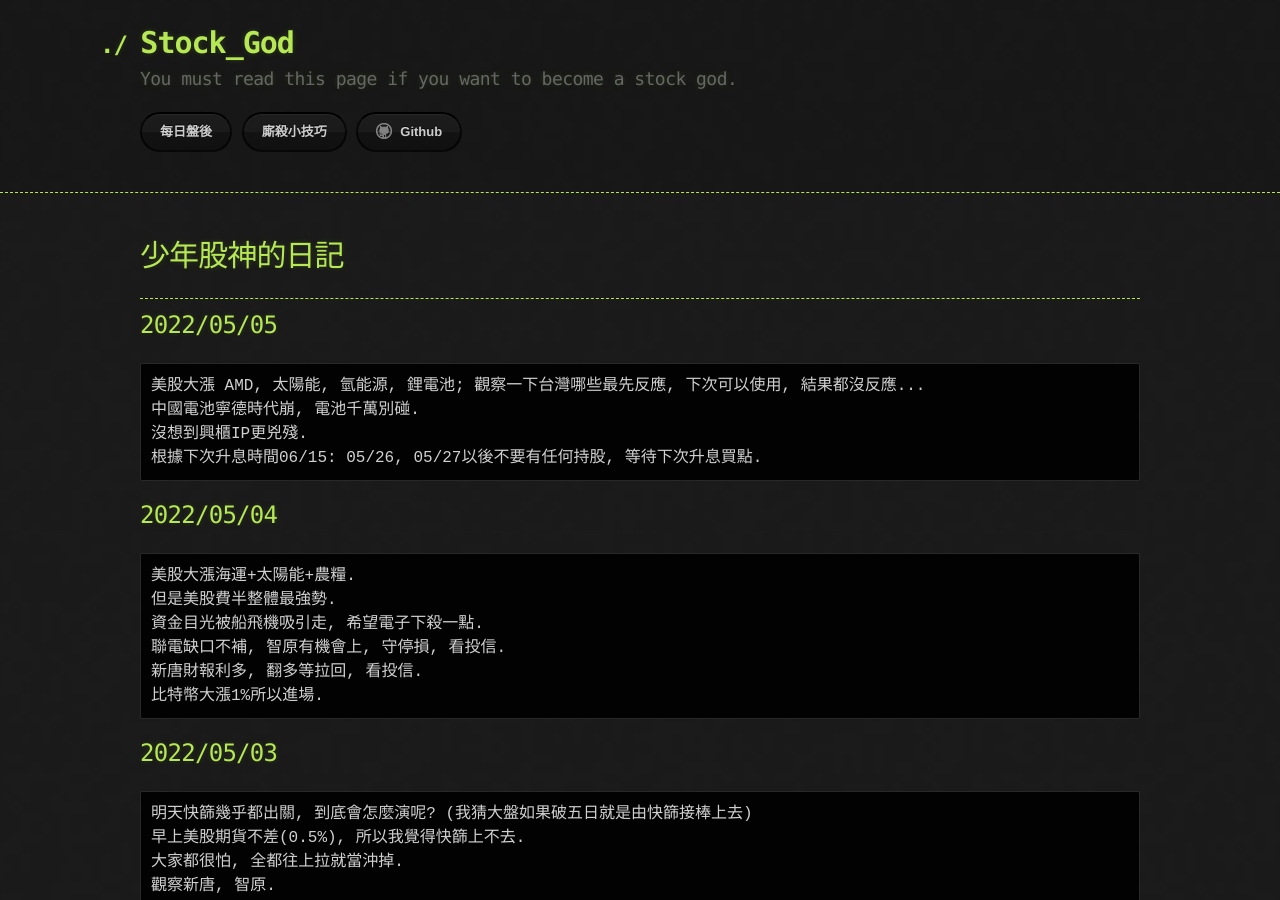
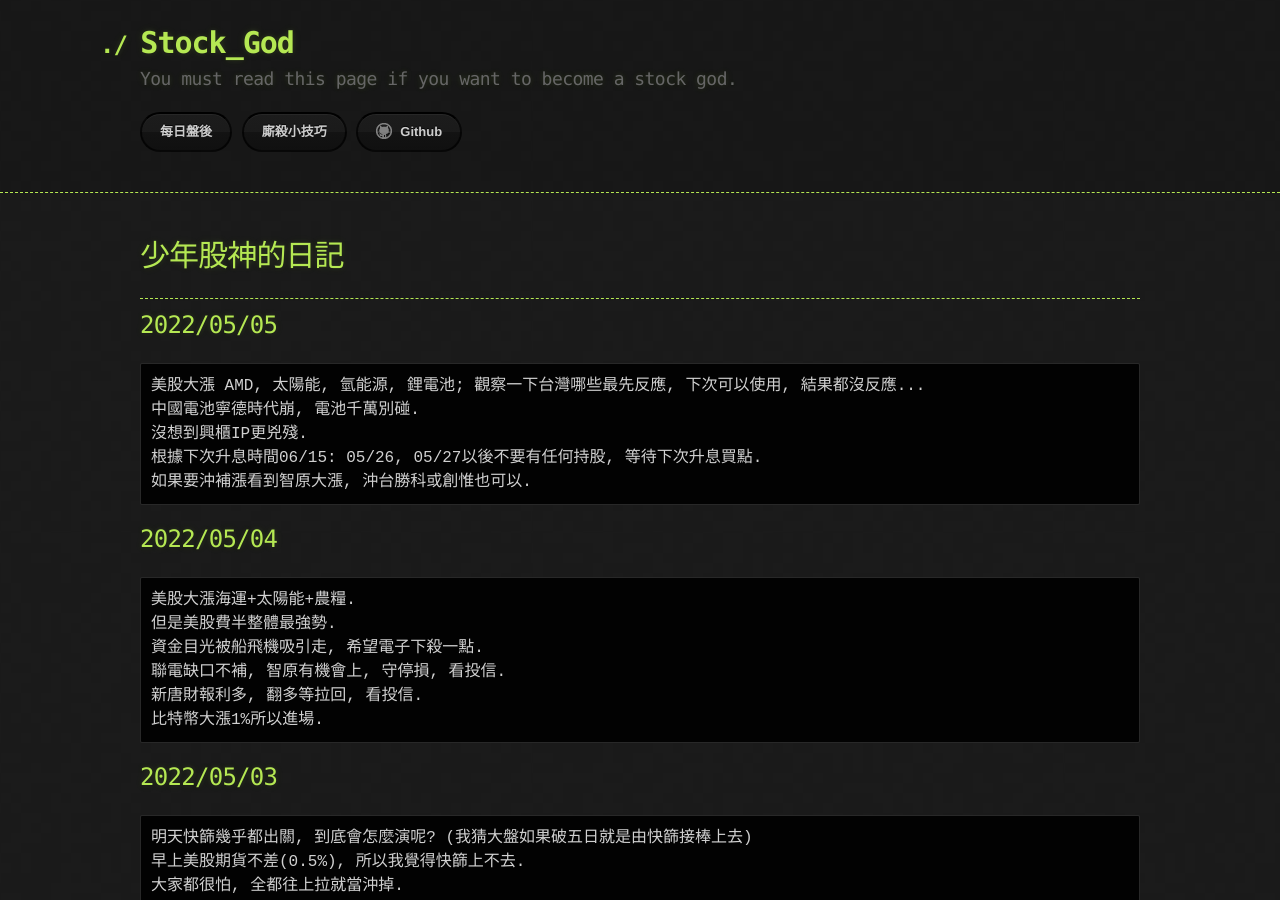
Before and after one commit to lepg5487/Stock_God, a Jekyll site: the page built from index.md, in a window 1280 px wide and 900 px high. Built offline with Jekyll 4.4.1, drawn with Linux system fonts in a browser that asks for light colours; our own code applies the rules of GitHub Pages for plain Markdown files.

Commit message:
Update index.md

````diff
--- a/index.md
+++ b/index.md
@@ -12,6 +12,7 @@ layout: testlayouts
 中國電池寧德時代崩, 電池千萬別碰.
 沒想到興櫃IP更兇殘.
 根據下次升息時間06/15: 05/26, 05/27以後不要有任何持股, 等待下次升息買點.
+如果要沖補漲看到智原大漲, 沖台勝科或創惟也可以.
 ```
 
 ## 2022/05/04
````
